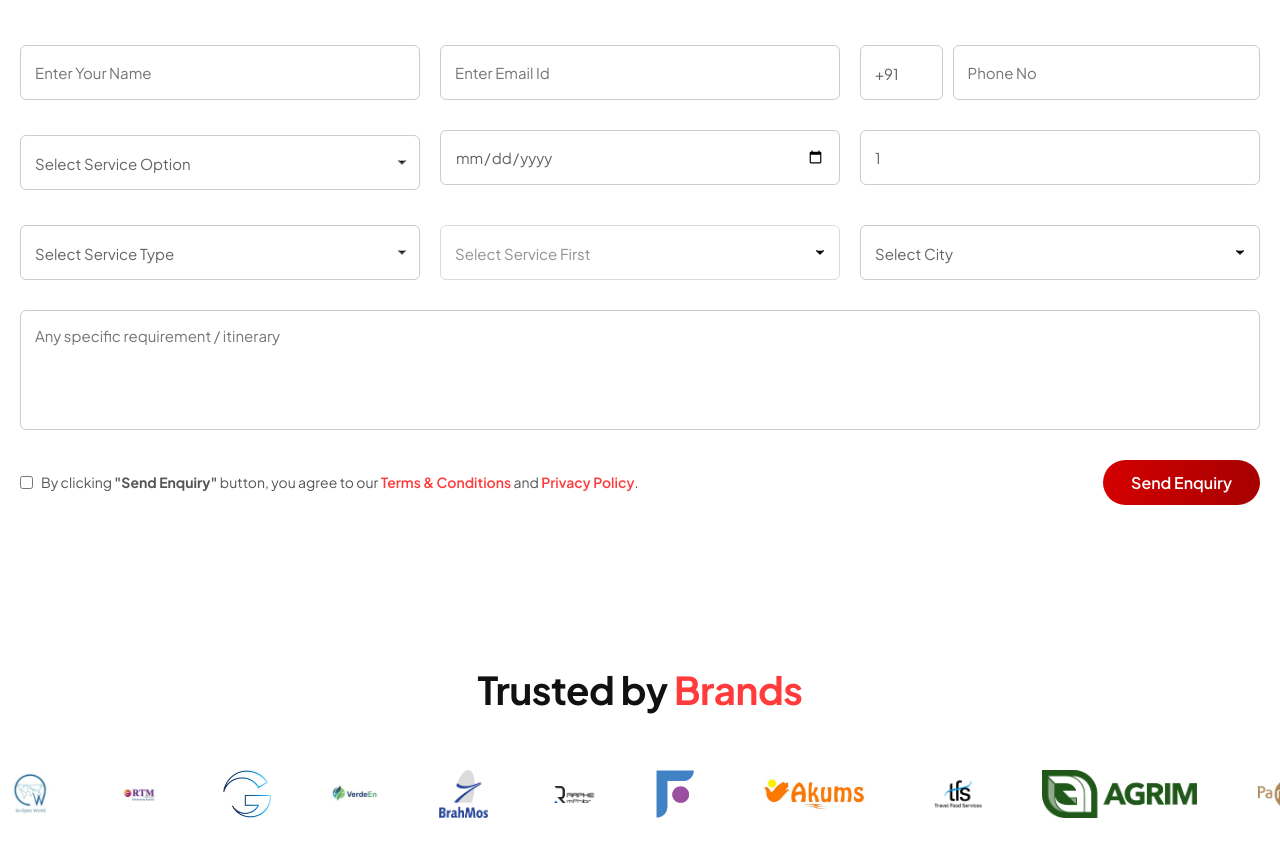
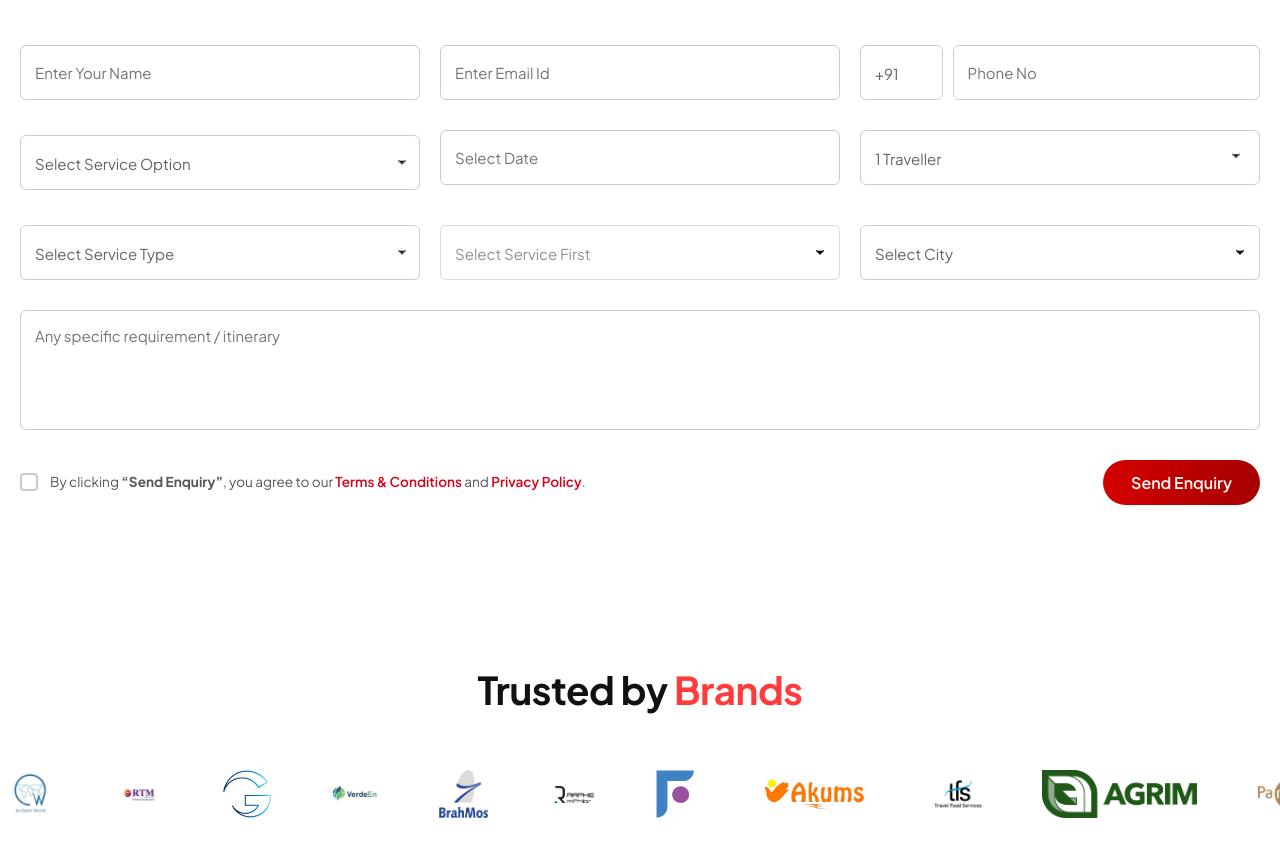
Before and after one commit to naveenbishwas/cozycabs, a Next.js app: page / in a window 1280 px wide. Shown: the part 1905-2761 px from the top of the page. Built offline with nearby package versions, Linux system fonts and the light colour scheme.

Commit message:
google tags

```diff
--- a/package.json
+++ b/package.json
@@ -12,6 +12,7 @@
     "next": "^16.0.7",
     "nodemailer": "^7.0.10",
     "react": "^19.2.1",
+    "react-datepicker": "^9.0.0",
     "react-dom": "^19.2.1",
     "react-icons": "^5.5.0"
   }
--- a/src/app/Components/CityForm/cityform.css
+++ b/src/app/Components/CityForm/cityform.css
@@ -92,18 +92,6 @@ textarea {
   text-align: left;
   margin-top: 10px;
 }
-.terms {
-  display: flex;
-  align-items: center;
-  gap: 8px;
-  font-size: 14px;
-  color: #333;
-}
-
-.terms input[type="checkbox"] {
-  width: unset !important;
-  height: auto !important;
-}
 
 .custom-dropdown {
   position: relative;
@@ -128,13 +116,100 @@ textarea {
   align-items: center;
 }
 
-.terms a {
-  color: #ff3b3b;
-  text-decoration: none;
+.travellers-select {
+  position: relative;
+}
+
+.travellers-select select {
+  width: 100%;
+  padding: 0.9rem 2.8rem 0.9rem 1rem;
+  font-size: 0.95rem;
+  border: 1px solid #ddd;
+  border-radius: 8px;
+  background: #fff;
+  appearance: none; /* removes default arrow */
+  -webkit-appearance: none;
+  cursor: pointer;
+}
+
+.travellers-select select:focus {
+  outline: none;
+  border-color: #e96301;
+}
+
+.travellers-select .dropdown-icon {
+  position: absolute;
+  right: 1rem;
+  top: 50%;
+  transform: translateY(-50%);
+  pointer-events: none;
+  color: #666;
+}
+
+/* Input */
+.date-input {
+  width: 100%;
+  padding: 0.9rem 1rem;
+  border-radius: 8px;
+  border: 1px solid #ddd;
+  font-size: 0.95rem;
+  cursor: pointer;
+}
+
+/* Calendar container */
+.coxy-calendar {
+  border-radius: 14px;
+  border: none;
+  padding: 0.75rem;
+  box-shadow: 0 20px 45px rgba(0, 0, 0, 0.18);
+}
+
+/* Header */
+.calendar-header {
+  display: flex;
+  align-items: center;
+  justify-content: space-between;
+  background: #d80117;
+  color: #fff;
+  padding: 0.75rem 1rem;
+  border-radius: 10px;
+  margin-bottom: 0.5rem;
   font-weight: 600;
 }
-.terms a:hover {
-  text-decoration: underline;
+
+.calendar-header button {
+  background: transparent;
+  border: none;
+  color: #fff;
+  font-size: 1.3rem;
+  cursor: pointer;
+}
+
+/* Week days */
+.react-datepicker__day-name {
+  color: #666;
+  font-weight: 600;
+}
+
+/* Days */
+.react-datepicker__day {
+  border-radius: 8px;
+}
+
+.react-datepicker__day:hover {
+  background: #ffe2cf;
+}
+
+/* Selected day */
+.react-datepicker__day--selected,
+.react-datepicker__day--keyboard-selected {
+  background: #d80117 !important;
+  color: #fff !important;
+}
+
+/* Disabled days */
+.react-datepicker__day--disabled {
+  color: #ccc;
 }
 
 /* Button */
@@ -291,3 +366,64 @@ textarea {
     max-width: 80%;
   }
 }
+
+.terms-checkbox {
+  display: flex;
+  align-items: flex-start;
+  gap: 12px;
+  font-size: 0.85rem;
+  color: #555;
+  cursor: pointer;
+  line-height: 1.5;
+}
+
+.terms-checkbox input {
+  display: none;
+}
+
+/* Custom checkbox */
+.terms-checkbox .checkmark {
+  width: 18px;
+  height: 18px;
+  border: 2px solid #ccc;
+  border-radius: 4px;
+  position: relative;
+  margin-top: 2px;
+  transition: all 0.2s ease;
+}
+
+/* Checked state */
+.terms-checkbox input:checked + .checkmark {
+  background: #d80117;
+  border-color: #d80117;
+}
+
+.terms-checkbox input:checked + .checkmark::after {
+  content: "";
+  position: absolute;
+  left: 5px;
+  top: 2px;
+  width: 4px;
+  height: 8px;
+  border: solid #fff;
+  border-width: 0 2px 2px 0;
+  transform: rotate(45deg);
+}
+
+/* Links */
+.terms-checkbox a {
+  color: #d80117;
+  font-weight: 600;
+  text-decoration: none;
+}
+
+.terms-checkbox a:hover {
+  text-decoration: underline;
+}
+
+/* Mobile alignment */
+@media (max-width: 600px) {
+  .terms-checkbox {
+    font-size: 0.8rem;
+  }
+}
--- a/src/app/Components/CityForm/page.js
+++ b/src/app/Components/CityForm/page.js
@@ -3,20 +3,25 @@
 import React, { useRef, useState } from "react";
 import Image from "next/image";
 import "./cityform.css";
+import { useRouter } from "next/navigation";
+import DatePicker from "react-datepicker";
+import "react-datepicker/dist/react-datepicker.css";
 
 const CityForm = () => {
   const formRef = useRef(null);
+  const router = useRouter();
 
   const [selectedService, setSelectedService] = useState("");
   const [vehicleOptions, setVehicleOptions] = useState([]);
   const [sending, setSending] = useState(false);
+  const [startDate, setStartDate] = useState(null);
 
   const [formData, setFormData] = useState({
     name: "",
     email: "",
     phoneCode: "+91",
     phone: "",
-    travellers: 1,
+    travellers: "Number of Travellers",
     date: "",
     businessService: "",
     city: "",
@@ -39,12 +44,6 @@ const CityForm = () => {
   const handlePhoneChange = (e) => {
     const value = e.target.value.replace(/\D/g, "").slice(0, 10);
     setFormData((s) => ({ ...s, phone: value }));
-  };
-
-  // Prevent negative travellers, minimum 1
-  const handleTravellerChange = (e) => {
-    const val = Math.max(1, Number(e.target.value || 1));
-    setFormData((s) => ({ ...s, travellers: val }));
   };
 
   const serviceToVehicles = {
@@ -77,8 +76,7 @@ const CityForm = () => {
     setFormData((s) => ({ ...s, serviceType: service, vehicleType: "" }));
   };
 
-  // console.log("Sending client email to:", process.env.MAIL_TO);
-  // console.log("Sending user email to:", body.email);
+  console.log("FORM DATA:", formData);
 
   const handleSubmitEmailJS = async (e) => {
     e.preventDefault();
@@ -101,14 +99,15 @@ const CityForm = () => {
 
       if (!data.success) throw new Error(data.error || "Failed sending email");
 
-      alert("Thanks! Your enquiry has been sent.");
+      // alert("Thanks! Your enquiry has been sent.");
+      router.push("/ThankuPage");
 
       setFormData({
         name: "",
         email: "",
         phoneCode: "+91",
         phone: "",
-        travellers: 1,
+        travellers: "No of Travellers",
         date: "",
         businessService: "",
         city: "",
@@ -331,28 +330,63 @@ const CityForm = () => {
                   <DropdownIcon />
                 </span>
               </div>
+              <DatePicker
+                selected={startDate}
+                onChange={(date) => {
+                  setStartDate(date);
 
-              <input
-                type="date"
-                name="date"
-                min={today}
-                value={formData.date}
-                onChange={(e) =>
-                  setFormData((s) => ({ ...s, date: e.target.value }))
-                }
-                required
+                  setFormData((s) => ({
+                    ...s,
+                    date: date
+                      ? date.toLocaleDateString("en-GB", {
+                          day: "2-digit",
+                          month: "short",
+                          year: "numeric",
+                        })
+                      : "",
+                  }));
+                }}
+                placeholderText="Select Date"
+                dateFormat="dd MMM yyyy"
+                minDate={new Date()}
+                showPopperArrow={false}
+                calendarClassName="coxy-calendar"
+                className="date-input"
               />
 
-              <div className="form-row" id="travel-input">
+              {/* <div className="form-row" id="travel-input">
                 <input
                   type="number"
                   placeholder="No. of Travellers"
                   name="travellers"
                   value={formData.travellers}
-                  onChange={handleTravellerChange}
-                  min="1"
+                  // onChange={handleTravellerChange}
+                  // min="1"
                   required
                 />
+              </div> */}
+              <div className="form-row travellers-select">
+                <select
+                  name="travellers"
+                  value={formData.travellers}
+                  onChange={(e) =>
+                    setFormData({
+                      ...formData,
+                      travellers: Number(e.target.value),
+                    })
+                  }
+                  required
+                >
+                  {Array.from({ length: 10 }, (_, i) => i + 1).map((num) => (
+                    <option key={num} value={num}>
+                      {num} Traveller{num > 1 ? "s" : ""}
+                    </option>
+                  ))}
+                </select>
+
+                <span className="dropdown-icon">
+                  <DropdownIcon />
+                </span>
               </div>
             </div>
 
@@ -407,17 +441,6 @@ const CityForm = () => {
                 </span>
               </div>
 
-              {/* City Input */}
-              {/* <input
-                type="text"
-                name="city"
-                placeholder="Enter City Name"
-                value={formData.city}
-                onChange={(e) =>
-                  setFormData((s) => ({ ...s, city: e.target.value }))
-                }
-                required
-              /> */}
               <div className="custom-dropdown">
                 <select
                   name="city"
@@ -454,7 +477,7 @@ const CityForm = () => {
 
             {/* Footer */}
             <div className="form-footer">
-              <label className="terms">
+              <label className="terms-checkbox">
                 <input
                   type="checkbox"
                   name="accepted_terms"
@@ -464,10 +487,19 @@ const CityForm = () => {
                   }
                   required
                 />
+
+                <span className="checkmark"></span>
+
                 <p>
-                  By clicking <strong>"Send Enquiry"</strong> button, you agree
-                  to our <a href="#">Terms & Conditions</a> and{" "}
-                  <a href="#">Privacy Policy</a>.
+                  By clicking <strong>“Send Enquiry”</strong>, you agree to our{" "}
+                  <a href="/terms" target="_blank">
+                    Terms & Conditions
+                  </a>{" "}
+                  and{" "}
+                  <a href="/privacy-policy" target="_blank">
+                    Privacy Policy
+                  </a>
+                  .
                 </p>
               </label>
 
```
Also changed, not shown: src/app/ThankuPage/page.js (+56 -17 lines), 1 other file (tests, documents, lock files or other folders).
